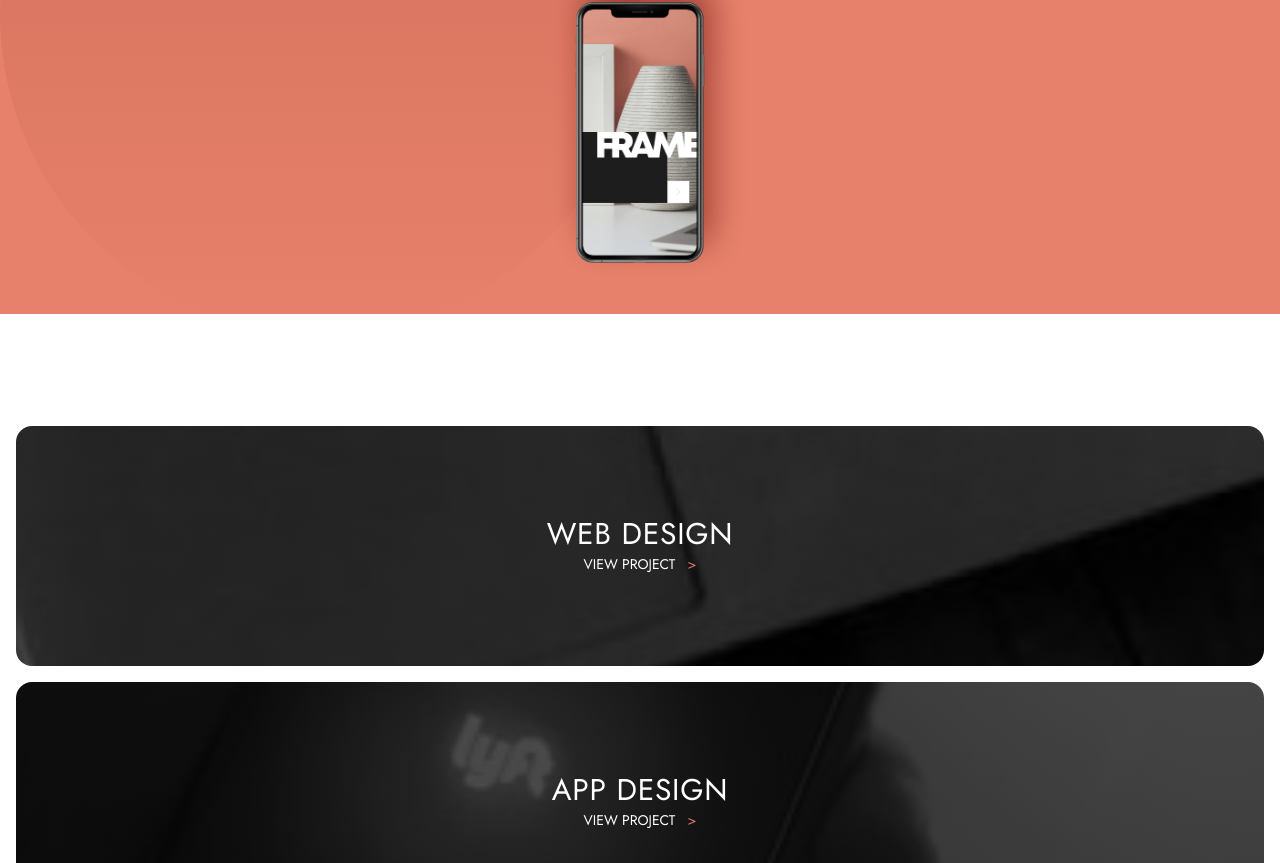
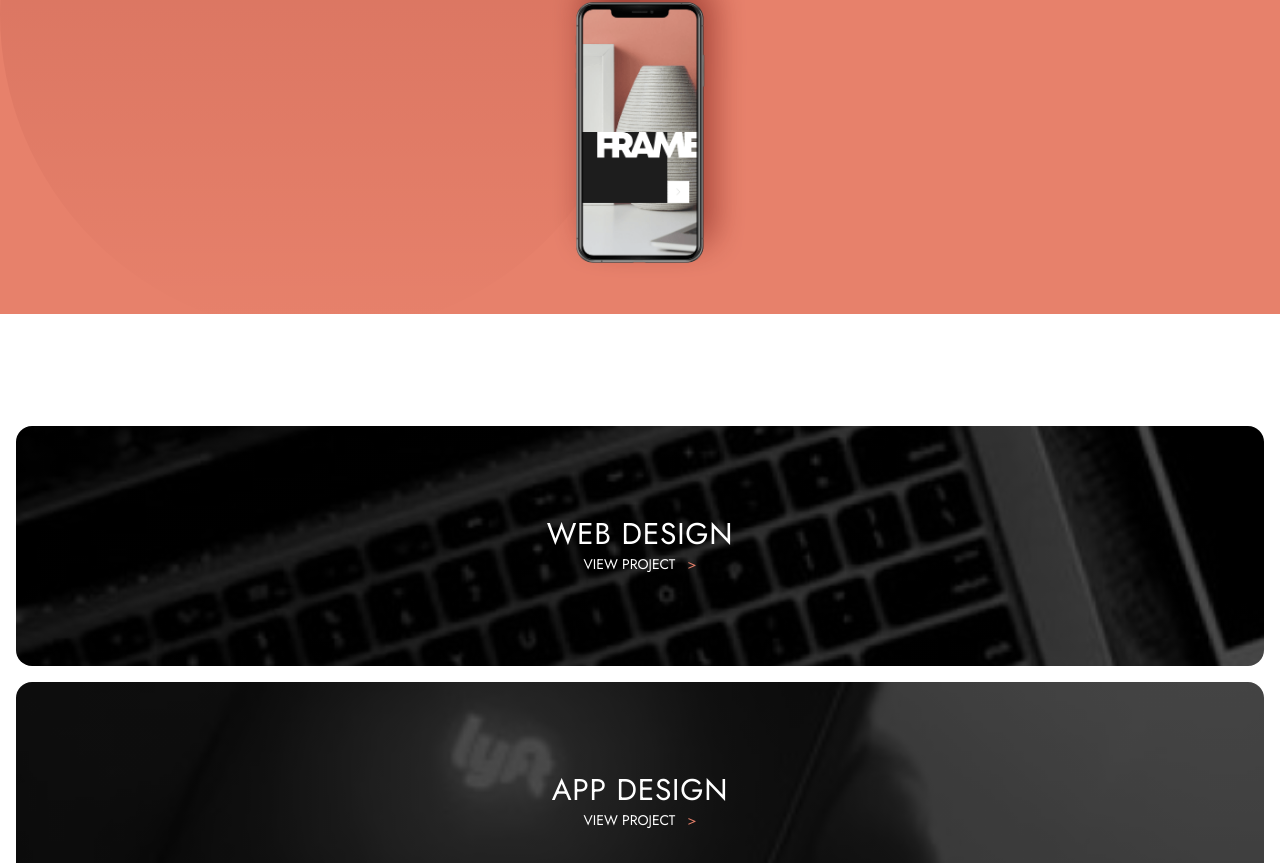
Before and after one commit to waldekglaz/designo, a Next.js app: page / in a window 1280 px wide. Shown: the part 381-1244 px from the top of the page. Built offline with nearby package versions, Linux system fonts and the light colour scheme.

Commit message:
projectItems replaced

```diff
--- a/src/app/page.tsx
+++ b/src/app/page.tsx
@@ -1,20 +1,20 @@
 import Image from "next/image";
 import Hero from "@/components/Hero/Hero";
 import ProjectsCard from "@/components/ProjectsCard/ProjectsCard";
-import { projectItems } from "@/constants/const";
 import IllustratedCard from "@/components/IllustratedCard/IllustratedCard";
+import { services } from "@/constants/const";
 
 export default function Home() {
   return (
     <>
       <Hero />
       <section className="pt-28  px-4 mb-28">
-        {projectItems.map((item) => (
+        {services.map((item) => (
           <ProjectsCard
-            title={item.name}
+            title={item.title}
             href={item.href}
             bgImage={item.bgImage}
-            key={item.name}
+            key={item.title}
           />
         ))}
       </section>
--- a/src/app/services/[service]/page.tsx
+++ b/src/app/services/[service]/page.tsx
@@ -6,19 +6,14 @@ import ProjectsCard from "@/components/ProjectsCard/ProjectsCard";
 import { projectItems } from "@/constants/const";
 
 const ServicePage = ({ params }: { params: { service: string } }) => {
-  console.log(params);
+  console.log(params.service);
   const service = services.find((service) =>
     service.href.includes(params.service)
   );
 
   return (
     <div>
-      {service && (
-        <HeroSecondary
-          title={service.title}
-          text="We build websites that serve as powerful marketing tools and bring memorable brand experiences."
-        />
-      )}
+      {service && <HeroSecondary title={service.title} text={service.text} />}
       <section>
         {service?.projects.map((project) => (
           <ServiceCard
@@ -31,14 +26,14 @@ const ServicePage = ({ params }: { params: { service: string } }) => {
         ))}
       </section>
       <section className="pb-40 px-6">
-        {projectItems.map((project) => {
+        {services.map((project) => {
           if (project.href === service?.href) {
             return;
           } else {
             return (
               <ProjectsCard
-                key={project.name}
-                title={project.name}
+                key={project.title}
+                title={project.title}
                 bgImage={project.bgImage}
                 href={project.href}
               />
--- a/src/constants/const.ts
+++ b/src/constants/const.ts
@@ -2,24 +2,6 @@ export const menuItems = [
   { name: "Our Company", href: "/company" },
   { name: "Locations", href: "/locations" },
   { name: "Contact", href: "/contact" },
-];
-
-export const projectItems = [
-  {
-    name: "Web Design",
-    href: "/services/webdesign",
-    bgImage: "/assets/home/mobile/image-web-design.jpg",
-  },
-  {
-    name: "App Design",
-    href: "/services/appdesign",
-    bgImage: "/assets/home/mobile/image-app-design.jpg",
-  },
-  {
-    name: "Graphic Design",
-    href: "/services/graphicdesign",
-    bgImage: "/assets/home/mobile/image-graphic-design.jpg",
-  },
 ];
 
 export const socials = [
@@ -99,7 +81,7 @@ export const services = [
   {
     title: "App Design",
     text: "Our mobile designs bring intuitive digital solutions to your customers right at their fingertips.",
-    bgImage: "/assets/app-design/desktop/image-app-design.jpg",
+    bgImage: "/assets/home/mobile/image-app-design.jpg",
     href: "/services/appdesign",
     projects: [
       {
@@ -137,7 +119,7 @@ export const services = [
   {
     title: "Graphic Design",
     text: "We deliver eye-catching branding materials that are tailored to meet your business objectives.",
-    bgImage: "/assets/graphic-design/desktop/image-graphic-design.jpg",
+    bgImage: "/assets/home/mobile/image-graphic-design.jpg",
     href: "/services/graphicdesign",
     projects: [
       {
```
